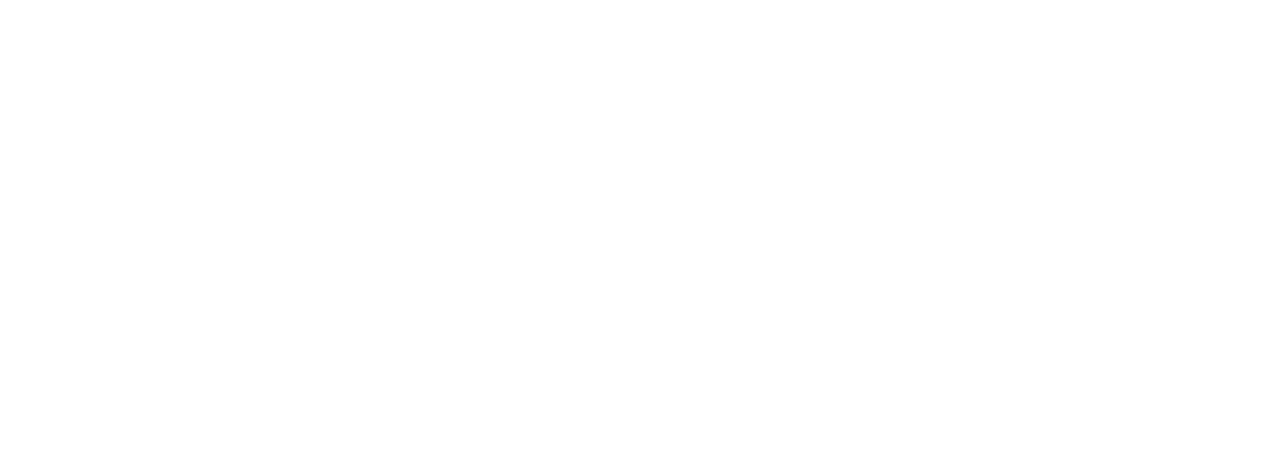
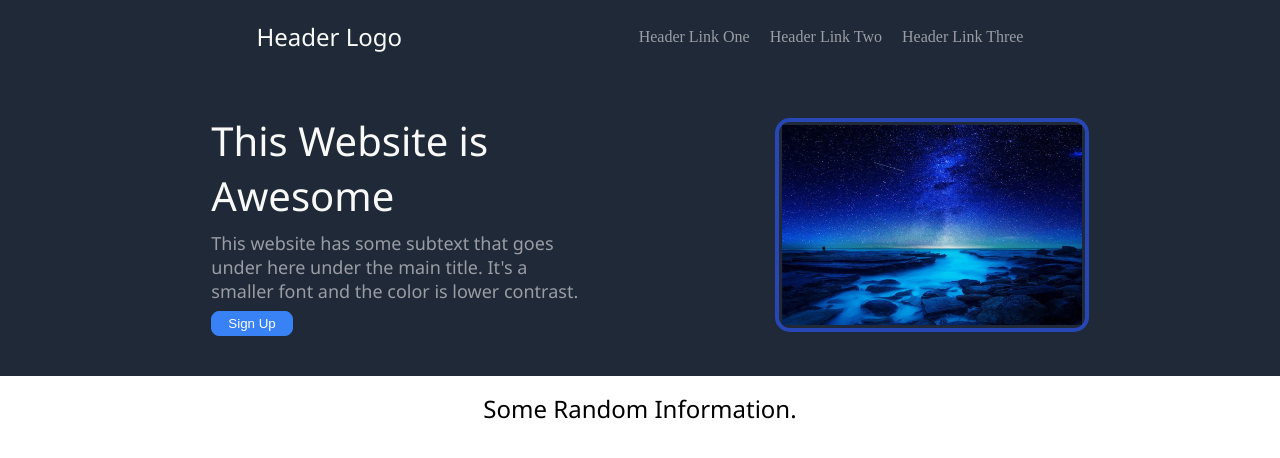
Before and after one commit to KevSalad/landing-page, a plain HTML site: page index.html in a window 1280 px wide. Drawn offline with Linux system fonts and the light colour scheme.

Commit message:
Finished Header

```diff
--- a/index.html
+++ b/index.html
@@ -1,11 +1,48 @@
 <!DOCTYPE html>
 <html lang="en">
+
 <head>
     <meta charset="UTF-8">
     <meta name="viewport" content="width=device-width, initial-scale=1.0">
     <title>Kev's Landing Page</title>
+    <link rel="stylesheet" href="styles.css">
 </head>
+
 <body>
+    <div class="container">
+
+        <div class="header">
+            <div class="navbar">
+                <div class="logo"> Header Logo </div>
+                <ul>
+                    <li><a href="#">Header Link One</a></li>
+                    <li><a href="#">Header Link Two</a></li>
+                    <li><a href="#">Header Link Three</a></li>
+                </ul>
+            </div>
+
+            <div class="modal">
+                <!--Main Text-->
+                <div class="left">
+                    <div class="mtext"> This Website is Awesome</div>
+                    <!--Second Text-->
+                    <div class="stext">This website has some subtext that goes under here under the main title. It's a
+                        smaller font
+                        and the color is lower contrast.
+                    </div>
+                    <button> Sign Up </button>
+                </div>
+                <div class="right">
+                    <div class="image"> <img src="images/landscape.png" width="300" height="200"></div>
+                    <!--<a href="recipes/Tacos.html">Ranch Chicken Tacos</a>-->
+                </div>
+            </div>
+        </div>
+
+        <div class="content">
+            <div class = "ctext"> Some Random Information. </div>
+        </div>
 
 </body>
+
 </html>
--- a/styles.css
+++ b/styles.css
@@ -0,0 +1,107 @@
+* {
+    margin: 0;
+    padding: 0;
+}
+
+/* Might Be Unessary */
+.body {
+    display: flex;
+}
+
+.header {
+    border-bottom: 1px solid #ffffff;
+    background-color: #1F2937;
+    color: #F9FAF8;
+}
+
+/* Navbar */
+.navbar {
+    display: flex;
+    justify-content: space-evenly;
+    align-items: center;
+    padding: 20px;
+}
+
+.logo {
+    color: #F9FAF8;
+    font-size: 24px;
+    font-family: 'Segoe UI', Tahoma, Geneva, Verdana, sans-serif;
+}
+
+ul {
+    display: flex;
+    margin: 0;
+    padding: 0;
+    list-style-type: none;
+    gap: 20px;
+}
+
+a {
+    /* this removes the line under our links */
+    color: #9b9da4;
+    text-decoration: none !important;
+}
+/* End of Navbar */
+
+/* Main Header */
+.modal {
+    display: flex;
+    justify-content: space-evenly;
+    align-items: center;
+    padding: 20px;
+}
+
+.left {
+    width: 30%;
+    display: inline;
+    padding: 20px;
+}
+
+.mtext {
+    font-size: 40px;
+    font-weight: extra-bold;
+    font-family: 'Segoe UI', Tahoma, Geneva, Verdana, sans-serif;
+    color: #F9FAF8;
+    margin-bottom: 8px;
+}
+
+.stext {
+    font-size: 18px;
+    color: #9b9da4;
+    font-family: 'Segoe UI', Tahoma, Geneva, Verdana, sans-serif;
+    margin-bottom: 8px;
+}
+
+button {
+    cursor: pointer;
+    padding: 4px 16px;
+    border-radius: 8px;
+    background-color: #3882f6;
+    border: 1px solid #3882f6;
+    color: white;
+}
+
+.image {
+    width: 300px;
+    height: 200px;
+    object-fit: cover;
+    /* this adds the border and makes it round */
+    border-radius: 15px;
+    border: 4px solid #2847b6;
+    padding: 3px;
+}
+/* End of Main Header */
+
+/* Random Information */
+
+.ctext {
+    display: flex;
+    justify-content: center;
+    font-size: 24px;
+    font-weight: extra-bold;
+    font-family: 'Segoe UI', Tahoma, Geneva, Verdana, sans-serif;
+    margin-bottom: 15px;
+    padding: 15px;
+}
+
+/* End of Random Information */
```
Also changed, not shown: images/landscape.png (added), 1 other file.
